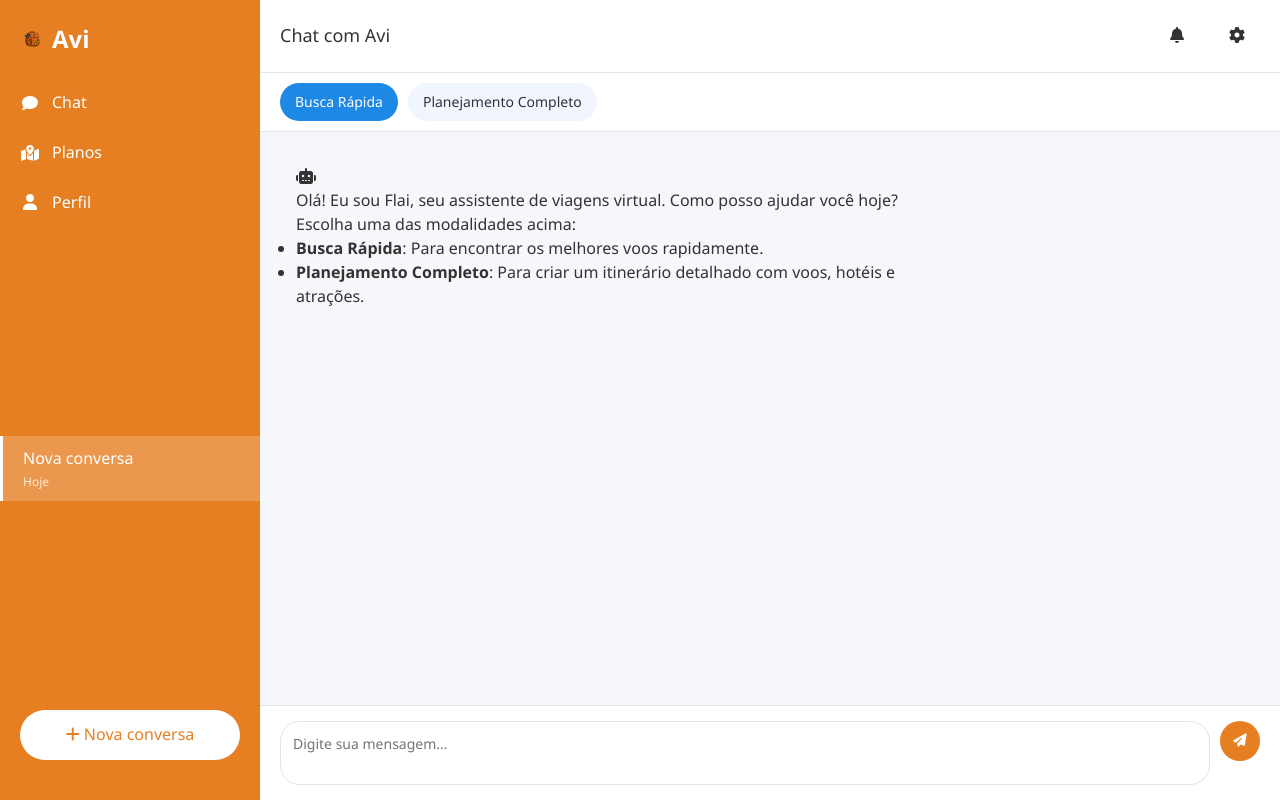
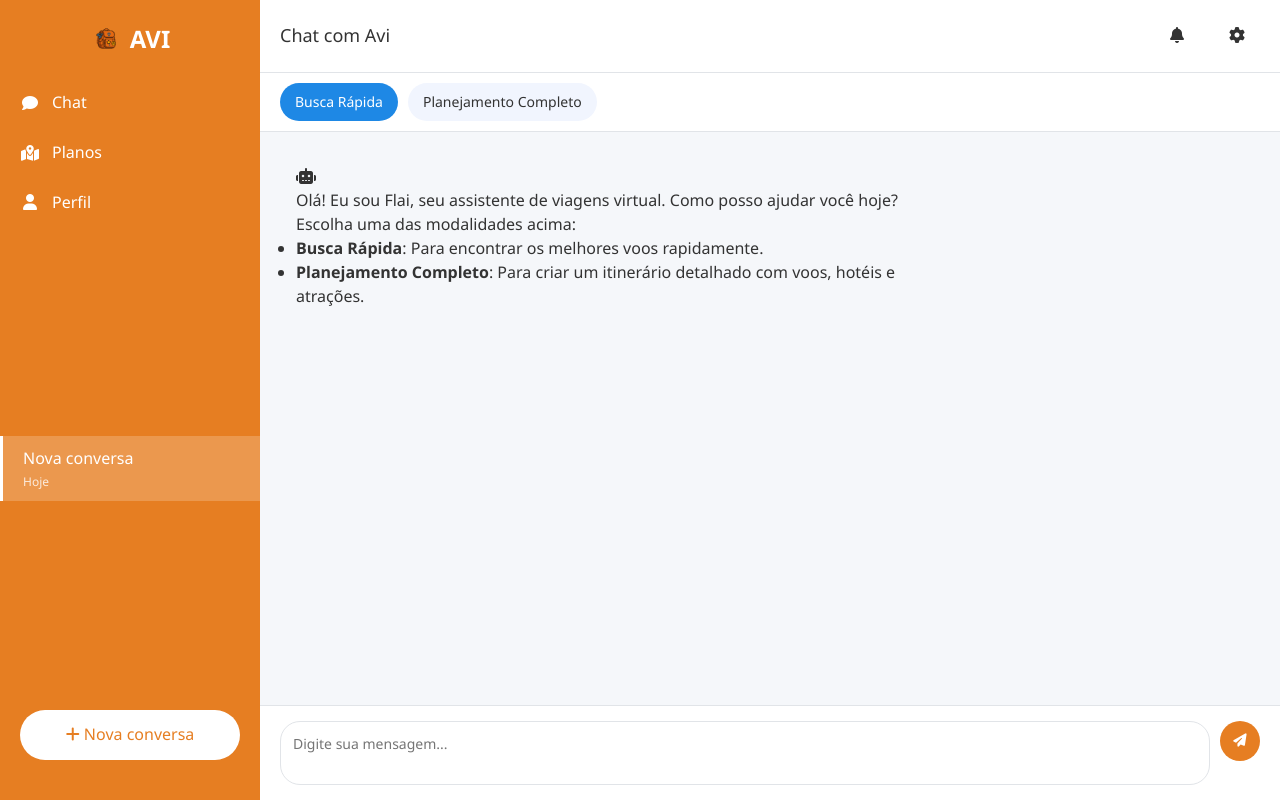
Before and after one commit to Desenvolvimentokot/Avi-Assistente-de-Viagens-Inteligente, a Flask app: page / in a window 1280 px wide. Run offline with Flask 3, Linux system fonts and the light colour scheme; data that the repository does not hold is empty.

Commit message:
Assistant checkpoint: Ajustes estéticos no favicon e logo AVI
Assistant generated file changes:
- templates/index.html: Ajustar tamanho do favicon e centralizar o AVI em maiúsculo, Ajustar tamanho do favicon no head
- static/css/styles.css: Ajustar estilo do logo

---

User prompt:

oi chat! coloquei o arquivo correot la.. ajuste o tamanho para ficar mais estetico tanto no fav icon como ao lado do nome avi no menu lateral...

centralize o avi no menu lateral junto com a mochila e deixe o AVI maisculo

Replit-Commit-Author: Assistant
Replit-Commit-Session-Id: 432457b5-de6d-4909-8ce9-7a907ea6fa6e

```diff
--- a/static/css/styles.css
+++ b/static/css/styles.css
@@ -37,8 +37,10 @@ body {
     font-size: 24px;
     font-weight: bold;
     display: flex;
+    justify-content: center;
     align-items: center;
     color: #ffffff;
+    text-align: center;
 }
 
 .logo i {
--- a/templates/index.html
+++ b/templates/index.html
@@ -6,7 +6,7 @@
     <title>Avi - Assistente de Viagens Inteligente</title>
     <link rel="stylesheet" href="https://cdnjs.cloudflare.com/ajax/libs/font-awesome/6.4.0/css/all.min.css">
     <link rel="stylesheet" href="{{ url_for('static', filename='css/styles.css') }}">
-    <link rel="icon" href="{{ url_for('static', filename='img/favicon.png') }}" type="image/png">
+    <link rel="icon" href="{{ url_for('static', filename='img/favicon.png') }}" type="image/png" sizes="32x32">
     <script src="{{ url_for('static', filename='js/script.js') }}" defer></script>
     <script src="{{ url_for('static', filename='js/chat.js') }}" defer></script>
 </head>
@@ -14,9 +14,9 @@
     <div class="container">
         <!-- Sidebar -->
         <div class="sidebar">
-            <div class="logo" style="color: white;">
-                <img src="{{ url_for('static', filename='img/favicon.png') }}" alt="Avi" style="width: 24px; height: 24px; margin-right: 8px;">
-                <span>Avi</span>
+            <div class="logo" style="color: white; display: flex; justify-content: center; align-items: center;">
+                <img src="{{ url_for('static', filename='img/favicon.png') }}" alt="Avi" style="width: 32px; height: 32px; margin-right: 8px;">
+                <span>AVI</span>
             </div>
             <div class="nav-items">
                 <div class="nav-item" id="chat-tab">
```
